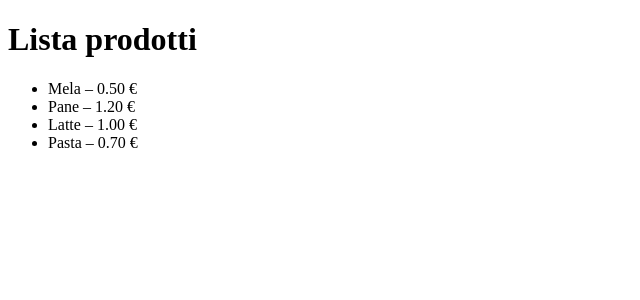
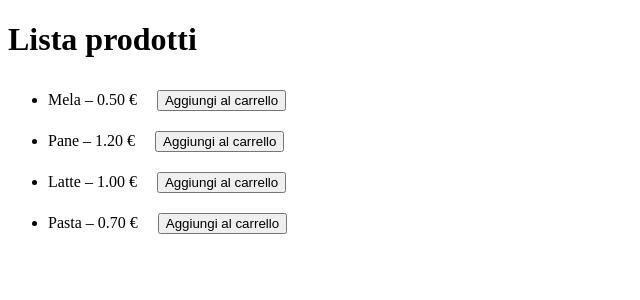
Before and after one commit to Damiana-Arangio/ex-react-usereducer-spesa, a React (Vite) app: page / in a window 1280 px wide. Shown: the top 300 px of the page, without its empty margins (0-640 px from the left). Built offline with nearby package versions, Linux system fonts and the light colour scheme.

Commit message:
feat(milestone 2): gestione prodotti nel carrello

```diff
--- a/src/App.jsx
+++ b/src/App.jsx
@@ -1,3 +1,4 @@
+import { useState } from 'react';
 import './App.css'
 
 function App() {
@@ -12,22 +13,63 @@ function App() {
     { name: 'Pasta', price: 0.7 },
   ];
 
+  /***********
+      HOOK
+  ************/
+  const [addedProducts, setAddedProducts] = useState([]);   // Stato che rappresenta i prodotti nel carrello.
+  console.log(addedProducts);
+
   /************
      RENDER
- **************/
+  **************/
   return (
     <>
-      <h1> Lista prodotti</h1>
-      <ul>
-        {products.map( (product, index) => (
+
+    {/* Lista Prodotti */}
+    <div>
+        <h1> Lista prodotti</h1>
+        <ul>
+          {products.map((product, index) => (
             <li key={index}>
               {product.name} – {product.price.toFixed(2)} €
+              <button onClick={() => addToCart(product)}> Aggiungi al carrello </button>
             </li>
-        ))}
+          ))}
+        </ul>
+    </div>
 
-      </ul>
+      {/* Carrello */}
+      {addedProducts.length > 0 &&
+        <div>
+          <h2> Carrello </h2>
+          <ul>
+            {addedProducts.map((addedProduct, index) => (
+              <li key={index}>
+                {addedProduct.name} – {addedProduct.price.toFixed(2)} € - x{addedProduct.quantity}
+              </li>
+            ))}
+          </ul>
+        </div>
+      }
     </>
   )
+
+  /**************
+      FUNZIONI
+  ***************/
+
+  // Funzione per aggiungere i prodotti nel carrello
+  function addToCart(product) {
+
+    // Se il prodotto non è gia nel carrello, lo aggiungo
+    const isPresent = addedProducts.some( addedProduct => addedProduct.name === product.name);
+    if(!isPresent) {
+      setAddedProducts( currAddedProducts => [
+        ...currAddedProducts,
+        {...product, quantity: 1 }
+      ]);
+    }
+  }
 }
 
 export default App
--- a/src/index.css
+++ b/src/index.css
@@ -0,0 +1,3 @@
+button {
+    margin: 10px 20px;
+}
```
